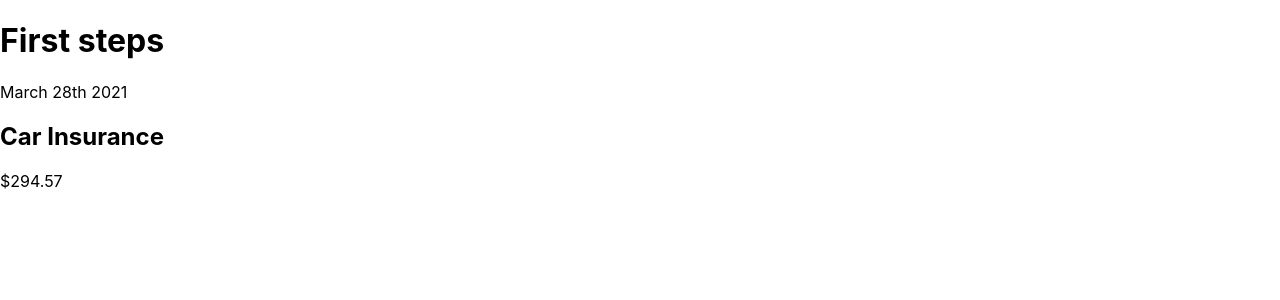
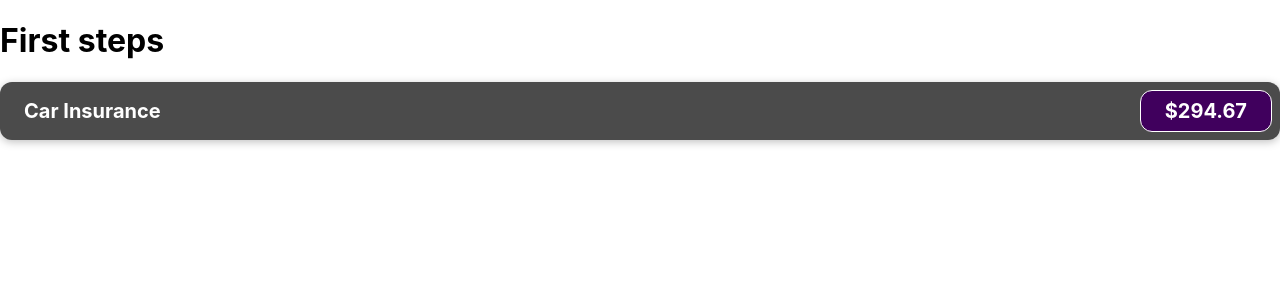
Before and after one commit to diegolbquintela/to-do-react, a React (Create React App) app: page / in a window 1280 px wide. Shown: the top 300 px of the page. Built offline with nearby package versions, Linux system fonts and the light colour scheme.

Commit message:
new Expense component and add style to it

```diff
--- a/src/components/ExpenseItem.js
+++ b/src/components/ExpenseItem.js
@@ -1,12 +1,16 @@
 import "./ExpenseItem.css";
 
-const ExpenseItem = () => {
+const ExpenseItem = (props) => {
+  const expenseDate = new Date(2021, 2, 28);
+  const expenseTitle = "Car Insurance";
+  const expenseAmount = "294.67";
+
   return (
-    <div>
-      <div>March 28th 2021</div>
-      <div>
-        <h2>Car Insurance</h2>
-        <div>$294.57</div>
+    <div className="expense-item">
+      <div>{expenseDate.toISOString}</div>
+      <div className="expense-item__description">
+        <h2>{expenseTitle}</h2>
+        <div className="expense-item__price">${expenseAmount}</div>
       </div>
     </div>
   );
```
